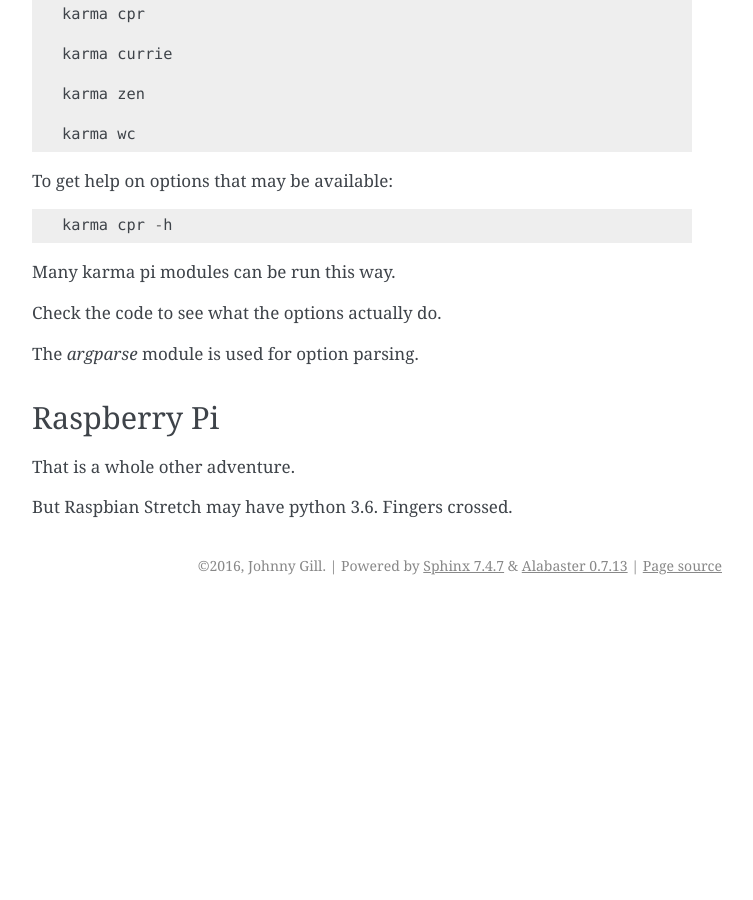
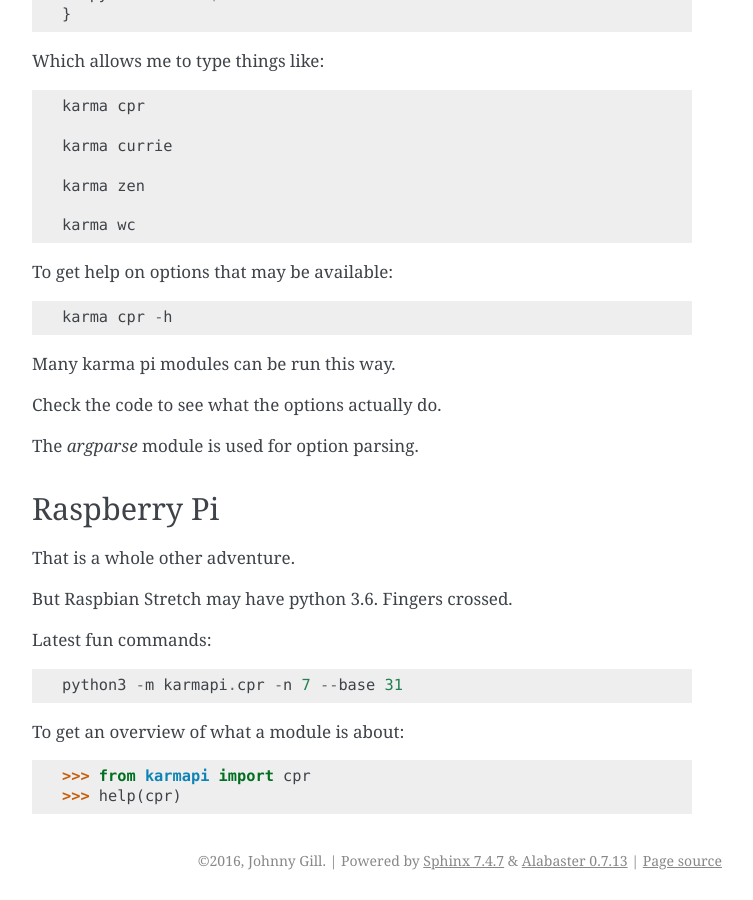
Before and after one commit to openbermuda/karmapi, a Sphinx documentation site: the page built from docs/install.rst, in a window 1280 px wide and 900 px high, scrolled down 10571 px. Shown: the whole window, without its empty margins (388-1141 px from the left). Built offline with Sphinx 7.4.7, drawn with Linux system fonts in a browser that asks for light colours; formulas are drawn with MathJax 3; pages that are not in the unit, such as notebooks, are missing from menus; before the commit the page ends 11176 px from its top, so only the background shows below that; some of the changed text lies outside the part shown.

Commit message:
add upgrade info to install story and bump version

```diff
--- a/docs/install.rst
+++ b/docs/install.rst
@@ -490,6 +490,10 @@
 Post Install
 ============
 
+To upgrade to latest release using pip::
+
+  pip3.6 install --upgrade karmapi
+
 If you want to take a look at the latest code::
 
   git clone https://github.com/karmapi/swfiua
@@ -545,3 +549,12 @@
 That is a whole other adventure.
 
 But Raspbian Stretch may have python 3.6.   Fingers crossed.
+
+Latest fun commands::
+
+  python3 -m karmapi.cpr -n 7 --base 31
+
+To get an overview of what a module is about::
+
+  >>> from karmapi import cpr
+  >>> help(cpr)
--- a/setup.py
+++ b/setup.py
@@ -2,7 +2,7 @@
 from codecs import open
 from os import path
 
-__version__ = '0.9.3.1.4'
+__version__ = '0.9.3.1.4.1'
 
 here = path.abspath(path.dirname(__file__))
 
```
